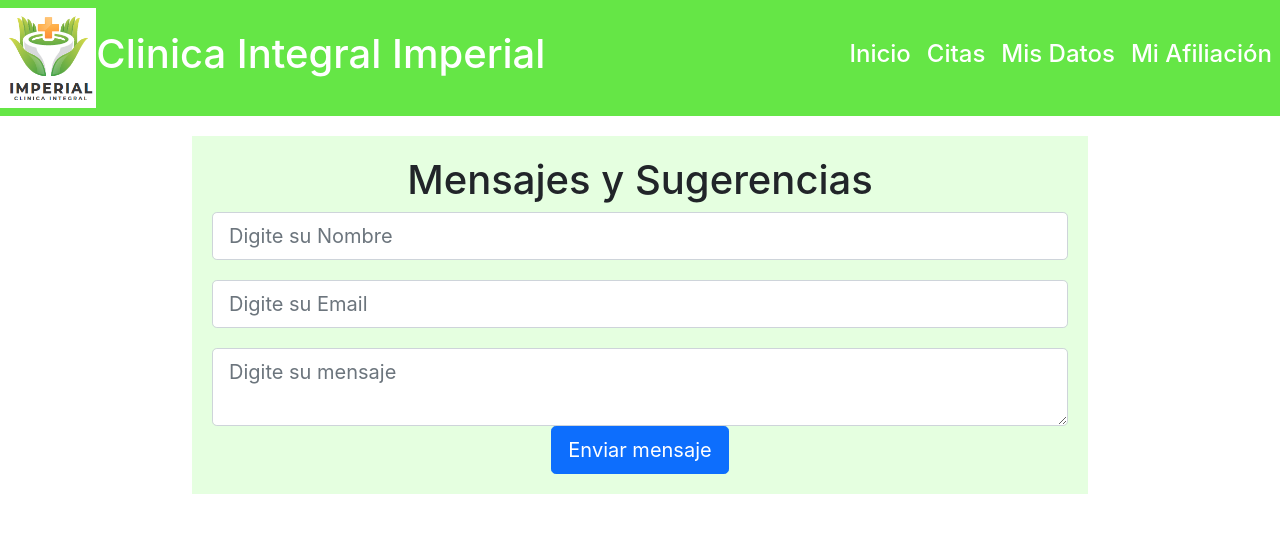
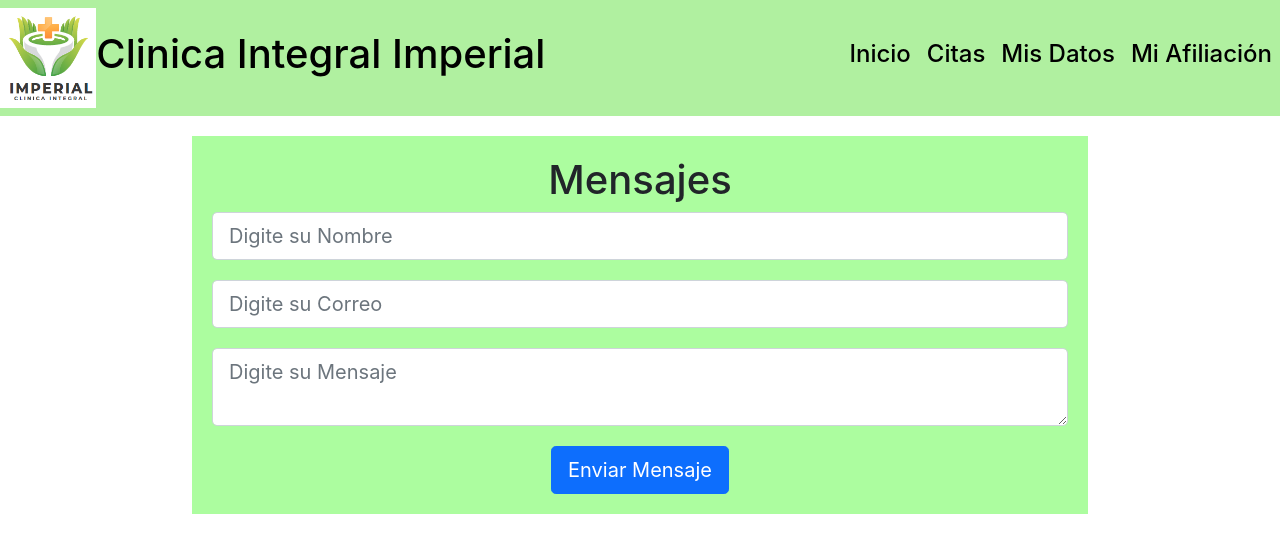
Before and after one commit to juanpena98/ClinicaImperial, a React (Create React App) app: page /Mensajes in a window 1280 px wide. Shown: the top 552 px of the page. Built offline with nearby package versions, Linux system fonts and the light colour scheme.

Commit message:
Mensajes cambio de Color y Footer

```diff
--- a/src/App.css
+++ b/src/App.css
@@ -25,7 +25,7 @@
 }
 
 .App-link {
-  color: #61dafb;
+  color: #acfd9f;
 }
 
 @keyframes App-logo-spin {
--- a/src/Components/Certificados.jsx
+++ b/src/Components/Certificados.jsx
@@ -1,4 +1,5 @@
 import React from 'react'
+import { Footer } from './Footer'
 import Afiliacion from "../imagesClinica/Afiliacion.PNG"
 import Condicion from "../imagesClinica/Condicion medica.PNG"
 import PazySalvo from "../imagesClinica/pazysalvo.PNG"
@@ -39,6 +40,7 @@ export const Certificados = () => {
         </div>
             </div>
         </center>
+        <Footer/>
     </>
   )
 }
--- a/src/Components/Header.jsx
+++ b/src/Components/Header.jsx
@@ -1,14 +1,15 @@
 import React from 'react'
 import Logo from '../imagesClinica/logopequeño.PNG'
+import { NavLink } from 'react-router-dom'
 
 export const Header = () => {
   return (
     <>
-    <header style={{color:"white"}}>
+    <header style={{color:"black"}}>
         <nav className="navbar navbar-expand-lg navbar-ligth bg-green">
-            <a href="">
+            <NavLink to ="/home">
                 <img src={Logo}  height="100" alt="No Encontrada"/>
-            </a>
+            </NavLink>
             <h1>
                 Clinica Integral Imperial
             </h1>
@@ -19,12 +20,12 @@ export const Header = () => {
 
             <div className="collapse navbar-collapse" id="navbarCollapse">
                 <div className="navbar-nav ms-auto">
-                    <h4><a className="nav-item nav-link" style={{color:"white"}} href=" ">Inicio</a></h4>
-                    <h4><a className="nav-item nav-link" style={{color:"white"}} href=" ">Citas</a></h4>
-                    <h4><a className="nav-item nav-link" style={{color:"white"}} href=" ">Mis Datos</a></h4>
-                    <h4><a className="nav-item nav-link" style={{color:"white"}} href=" ">Mi Afiliación</a></h4>
+                    <h4><NavLink to ="/home" className="nav-item nav-link text-center" style={{color:"black"}}> Inicio </NavLink></h4>
+                    <h4><NavLink to ="/CitasMedicas" className="nav-item nav-link text-center" style={{color:"black"}} > Citas </NavLink></h4>
+                    <h4><NavLink to = "/Certificados" className="nav-item nav-link text-center" style={{color:"black"}} > Mis Datos </NavLink></h4>
+                    <h4><NavLink to ="/Mensajes" className="nav-item nav-link text-center" style={{color:"black"}} >Mi Afiliación</NavLink></h4>
 
-                </div>
+                 </div>
 
             </div>
         </nav>
--- a/src/Components/Mensajes.jsx
+++ b/src/Components/Mensajes.jsx
@@ -1,20 +1,61 @@
-import React from 'react'
+import React, {useState, useEffect} from 'react'
+export const Mensajes = () => {
 
-export const Mensajes = () => {
-  return (
-    <center>
-        <div className="container" style={{width:"70%", marginTop:20, background:"#E5FFE0", padding:20}}>
-            <form id="MensajesYsugerencias">
-            <h1 className='h1'>Mensajes y Sugerencias</h1>
-            <input style = {{marginBottom:20}} className="form-control form-control-lg" type="text" placeholder="Digite su Nombre"/>
-            <input style = {{marginBottom:20}} className="form-control form-control-lg" type="email" placeholder="Digite su Email"/>
-            <textarea className="form-control form-control-lg" placeholder="Digite su mensaje">
-            </textarea>
-                <button className='btn btn-primary btn-lg'>
-                Enviar mensaje
-            </button>
+  const obtenerRegistros = () => {
+    var datos = localStorage.getItem("registros");
+    if(datos){
+      return JSON.parse(datos);
+    }else{
+      return [];
+    }
+  }
+
+  const [registros, setRegistros] = useState(obtenerRegistros());
+
+  const [nombre, setNombre] = useState("");
+  const [correo, setCorreo] = useState("");
+  const [mensaje, setMensaje] = useState("");
+
+  const botonGuardar = (e) => {
+    e.preventDefault();
+    var miObjeto = { nombre, correo, mensaje }
+    setRegistros([...registros, miObjeto]);
+    limpiarFormulario();
+  }
+
+  function botonGuardarSimple(e){
+    e.preventDefault();
+    var miObjeto = { nombre, correo, mensaje }
+    setRegistros([...registros, miObjeto]);
+    limpiarFormulario();
+  }
 
 
+  const limpiarFormulario = () => {
+    setNombre("");
+    setCorreo("");
+    setMensaje("");
+    document.getElementById("miFormulario").reset();
+  }
+
+  useEffect(() => {
+    localStorage.setItem("registros", JSON.stringify(registros));
+  }, [registros]);
+
+
+  return (
+      <center>
+        <div className="container" style={{width:"70%", marginTop:20, background:"#acfd9f", padding:20}}>
+            <form id="miFormulario" onSubmit={botonGuardarSimple}>
+                <h1 className='h1'>Mensajes</h1>
+                <input style={{marginBottom:20}} className="form-control form-control-lg" type="text" placeholder="Digite su Nombre" onChange={(e)=>setNombre(e.target.value)} />
+                <input style={{marginBottom:20}} className="form-control form-control-lg" type="email" placeholder="Digite su Correo" onChange={(e)=>setCorreo(e.target.value)} />
+                <textarea style={{marginBottom:20}} className="form-control form-control-lg" placeholder="Digite su Mensaje" onChange={(e)=>setMensaje(e.target.value)}>
+                </textarea>
+
+                <button className='btn btn-primary btn-lg'>
+                    Enviar Mensaje
+                </button>
             </form>
         </div>
     </center>
--- a/src/index.css
+++ b/src/index.css
@@ -13,5 +13,5 @@ code {
 }
 
 .bg-green {
-  background-color: #65E646;
+  background-color: #b0f0a0;
 }
```
